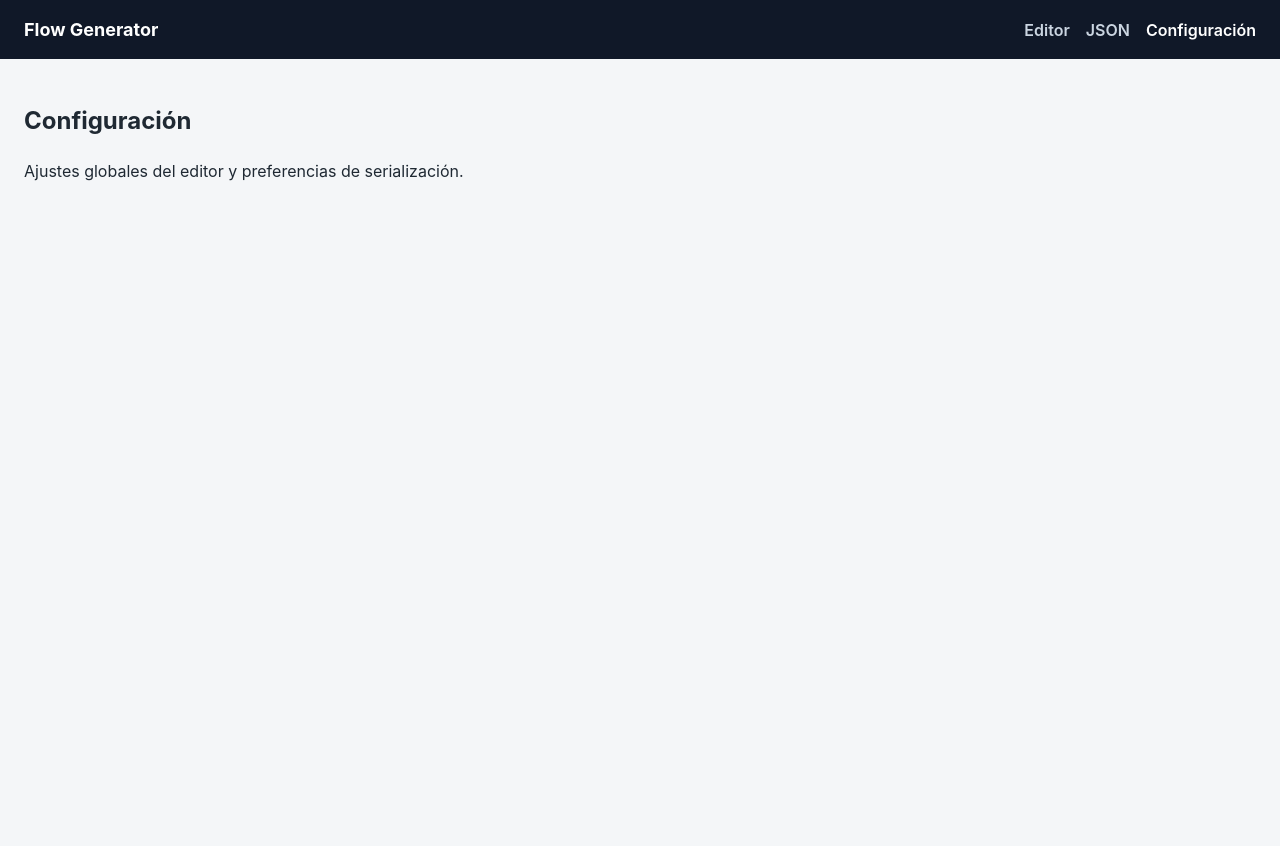
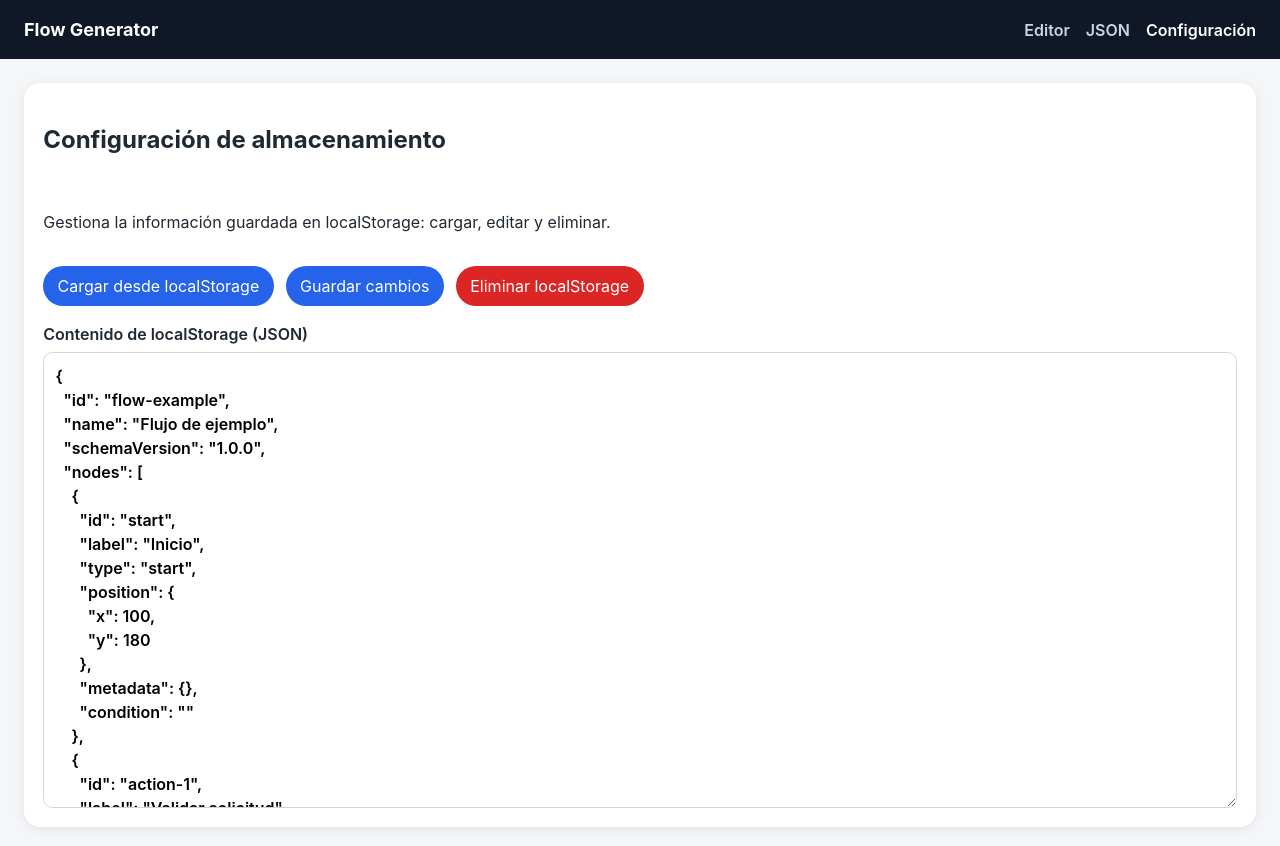
Before and after one commit to Erredebe/flow-gen, an Angular app: page /settings in a window 1280 px wide. Shown: the top 846 px of the page. Before the commit the page ends 800 px from the top, so only its background shows below. Built offline with nearby package versions, Linux system fonts and the light colour scheme.

Commit message:
Añade gestión de localStorage, nodo start y mejoras visuales

```diff
--- /dev/null
+++ b/src/app/application/flow/clear-flow-storage.use-case.ts
@@ -0,0 +1,14 @@
+import { Injectable, inject } from '@angular/core';
+
+import { FlowRepository } from '../../domain/ports/flow-repository.port';
+
+@Injectable({
+  providedIn: 'root'
+})
+export class ClearFlowStorageUseCase {
+  private readonly flowRepository = inject(FlowRepository);
+
+  public execute(): void {
+    this.flowRepository.clear();
+  }
+}
--- a/src/app/core/storage/local-storage-flow.repository.ts
+++ b/src/app/core/storage/local-storage-flow.repository.ts
@@ -25,4 +25,8 @@ export class LocalStorageFlowRepository extends FlowRepository {
   public save(flow: Flow): void {
     this.localStorageService.setItem(STORAGE_KEY, JSON.stringify(flow));
   }
+
+  public clear(): void {
+    this.localStorageService.removeItem(STORAGE_KEY);
+  }
 }
--- a/src/app/core/storage/local-storage.service.ts
+++ b/src/app/core/storage/local-storage.service.ts
@@ -11,4 +11,8 @@ export class LocalStorageService {
   public setItem(key: string, value: string): void {
     localStorage.setItem(key, value);
   }
+
+  public removeItem(key: string): void {
+    localStorage.removeItem(key);
+  }
 }
--- a/src/app/domain/ports/flow-repository.port.ts
+++ b/src/app/domain/ports/flow-repository.port.ts
@@ -4,4 +4,6 @@ export abstract class FlowRepository {
   public abstract load(): Flow | null;
 
   public abstract save(flow: Flow): void;
+
+  public abstract clear(): void;
 }
--- a/src/app/features/flow-editor/pages/settings-page.component.html
+++ b/src/app/features/flow-editor/pages/settings-page.component.html
@@ -1,4 +1,28 @@
 <section class="panel">
-  <h2>Configuración</h2>
-  <p>Ajustes globales del editor y preferencias de serialización.</p>
+  <h2>Configuración de almacenamiento</h2>
+  <p>Gestiona la información guardada en localStorage: cargar, editar y eliminar.</p>
+
+  <div class="actions">
+    <button type="button" (click)="loadFromStorage()">Cargar desde localStorage</button>
+    <button type="button" (click)="saveStorageDraft()">Guardar cambios</button>
+    <button type="button" class="danger" (click)="clearStorage()">Eliminar localStorage</button>
+  </div>
+
+  <label>
+    Contenido de localStorage (JSON)
+    <textarea
+      rows="18"
+      [ngModel]="storageDraft()"
+      (ngModelChange)="updateStorageDraft($event)"
+      spellcheck="false"
+    ></textarea>
+  </label>
+
+  @if (message(); as infoMessage) {
+    <p class="message success">{{ infoMessage }}</p>
+  }
+
+  @if (error(); as errorMessage) {
+    <p class="message error">{{ errorMessage }}</p>
+  }
 </section>
--- a/src/app/features/flow-editor/pages/settings-page.component.scss
+++ b/src/app/features/flow-editor/pages/settings-page.component.scss
@@ -1 +1,60 @@
-@use './flow-editor-page.component.scss';
+.panel {
+  display: grid;
+  gap: 1rem;
+  padding: 1.2rem;
+  border-radius: 1rem;
+  background: #ffffff;
+  box-shadow: 0 2px 12px rgb(15 23 42 / 8%);
+}
+
+.actions {
+  display: flex;
+  flex-wrap: wrap;
+  gap: 0.75rem;
+}
+
+label {
+  display: grid;
+  gap: 0.35rem;
+  font-weight: 600;
+}
+
+textarea,
+button {
+  font: inherit;
+}
+
+textarea {
+  width: 100%;
+  padding: 0.7rem;
+  border-radius: 0.6rem;
+  border: 1px solid #cbd5e1;
+}
+
+button {
+  border: 0;
+  border-radius: 999px;
+  padding: 0.5rem 0.9rem;
+  background: #2563eb;
+  color: #fff;
+  cursor: pointer;
+}
+
+button.danger {
+  background: #dc2626;
+}
+
+.message {
+  border-radius: 0.5rem;
+  padding: 0.5rem 0.65rem;
+}
+
+.message.success {
+  background: #dcfce7;
+  color: #166534;
+}
+
+.message.error {
+  background: #fee2e2;
+  color: #b91c1c;
+}
--- a/src/app/features/flow-editor/pages/settings-page.component.ts
+++ b/src/app/features/flow-editor/pages/settings-page.component.ts
@@ -1,10 +1,57 @@
-import { ChangeDetectionStrategy, Component } from '@angular/core';
+import { ChangeDetectionStrategy, Component, inject, signal } from '@angular/core';
+import { FormsModule } from '@angular/forms';
+
+import { FlowEditorStateService } from '../state/flow-editor-state.service';
 
 @Component({
   selector: 'app-settings-page',
   standalone: true,
+  imports: [FormsModule],
   templateUrl: './settings-page.component.html',
   styleUrl: './settings-page.component.scss',
   changeDetection: ChangeDetectionStrategy.OnPush
 })
-export class SettingsPageComponent {}
+export class SettingsPageComponent {
+  private readonly state = inject(FlowEditorStateService);
+
+  protected readonly storageDraft = signal(this.state.getDraftJson());
+  protected readonly message = signal<string | null>(null);
+  protected readonly error = signal<string | null>(null);
+
+  protected updateStorageDraft(value: string): void {
+    this.storageDraft.set(value);
+  }
+
+  protected loadFromStorage(): void {
+    const loaded = this.state.loadFromStorage();
+    if (!loaded) {
+      this.error.set('No hay información en localStorage para cargar.');
+      this.message.set(null);
+      return;
+    }
+
+    this.storageDraft.set(this.state.getDraftJson());
+    this.message.set('Información cargada desde localStorage.');
+    this.error.set(null);
+  }
+
+  protected saveStorageDraft(): void {
+    const result = this.state.importFromJson(this.storageDraft());
+    if (!result.success) {
+      this.error.set(result.error);
+      this.message.set(null);
+      return;
+    }
+
+    this.storageDraft.set(this.state.getDraftJson());
+    this.message.set('Cambios guardados en el editor y localStorage.');
+    this.error.set(null);
+  }
+
+  protected clearStorage(): void {
+    this.state.clearStorageAndRestoreDefault();
+    this.storageDraft.set(this.state.getDraftJson());
+    this.message.set('localStorage limpiado. Se restauró un flujo inicial.');
+    this.error.set(null);
+  }
+}
--- a/src/app/features/flow-editor/state/flow-editor-state.service.ts
+++ b/src/app/features/flow-editor/state/flow-editor-state.service.ts
@@ -1,9 +1,11 @@
 import { Injectable, computed, effect, inject, signal } from '@angular/core';
 
+import { ClearFlowStorageUseCase } from '../../../application/flow/clear-flow-storage.use-case';
 import { ConnectNodesUseCase } from '../../../application/flow/connect-nodes.use-case';
 import { CreateNodeUseCase } from '../../../application/flow/create-node.use-case';
 import { DeleteNodeUseCase } from '../../../application/flow/delete-node.use-case';
 import { ExportFlowJsonUseCase } from '../../../application/flow/export-flow-json.use-case';
+import { LoadFlowUseCase } from '../../../application/flow/load-flow.use-case';
 import { SaveFlowUseCase } from '../../../application/flow/save-flow.use-case';
 import { ValidateFlowUseCase } from '../../../application/flow/validate-flow.use-case';
 import {
@@ -22,6 +24,8 @@ export class FlowEditorStateService {
   private readonly importFlowFromJsonUseCase = inject(ImportFlowFromJsonUseCase);
   private readonly exportFlowJsonUseCase = inject(ExportFlowJsonUseCase);
   private readonly saveFlowUseCase = inject(SaveFlowUseCase);
+  private readonly loadFlowUseCase = inject(LoadFlowUseCase);
+  private readonly clearFlowStorageUseCase = inject(ClearFlowStorageUseCase);
   private readonly validateFlowUseCase = inject(ValidateFlowUseCase);
   private readonly createNodeUseCase = inject(CreateNodeUseCase);
   private readonly connectNodesUseCase = inject(ConnectNodesUseCase);
@@ -61,6 +65,32 @@ export class FlowEditorStateService {
     const result = this.createNodeUseCase.execute(this.draft(), type);
     this.draft.set(result.flow);
     return result.nodeId;
+  }
+
+  public ensureStartNode(): string {
+    const existingStart = this.draft().nodes.find((node) => node.type === 'start');
+    if (existingStart) {
+      return existingStart.id;
+    }
+
+    return this.createNode('start');
+  }
+
+  public markNodeAsStart(nodeId: string): void {
+    this.draft.update((flow) => ({
+      ...flow,
+      nodes: flow.nodes.map((node) => {
+        if (node.id === nodeId) {
+          return { ...node, type: 'start' };
+        }
+
+        if (node.type === 'start') {
+          return { ...node, type: 'action' };
+        }
+
+        return node;
+      })
+    }));
   }
 
   public moveNode(nodeId: string, position: NodePosition): void {
@@ -111,6 +141,21 @@ export class FlowEditorStateService {
     return result;
   }
 
+  public loadFromStorage(): boolean {
+    const storedFlow = this.loadFlowUseCase.execute();
+    if (!storedFlow) {
+      return false;
+    }
+
+    this.draft.set(this.normalizeFlow(storedFlow));
+    return true;
+  }
+
+  public clearStorageAndRestoreDefault(): void {
+    this.clearFlowStorageUseCase.execute();
+    this.draft.set(this.normalizeFlow(this.initializeFlowUseCase.execute()));
+  }
+
   private normalizeFlow(flow: Flow): Flow {
     return {
       ...flow,
--- a/src/app/features/flow-editor/ui/flow-editor.component.html
+++ b/src/app/features/flow-editor/ui/flow-editor.component.html
@@ -6,6 +6,7 @@
     </label>
 
     <div class="actions">
+      <button type="button" (click)="ensureStartNode()">+ Start</button>
       <button type="button" (click)="addNode('action')">+ Acción</button>
       <button type="button" (click)="addNode('decision')">+ Decisión</button>
       <button type="button" (click)="addNode('end')">+ Final</button>
@@ -46,6 +47,10 @@
             [style.top.px]="node.position.y"
             [class.selected]="selectedNodeId() === node.id"
             [class.link-target]="linkingSourceNodeId() && linkingSourceNodeId() !== node.id"
+            [class.node-start]="node.type === 'start'"
+            [class.node-action]="node.type === 'action'"
+            [class.node-decision]="node.type === 'decision'"
+            [class.node-end]="node.type === 'end'"
           >
             <small>{{ node.type }}</small>
             <strong>{{ node.label }}</strong>
@@ -82,6 +87,7 @@
         }
 
         <div class="panel-actions">
+          <button type="button" (click)="setSelectedAsStart()">Poner como Start</button>
           <button type="button" (click)="startLinkFromSelected()">Conectar desde este nodo</button>
           <button type="button" (click)="deleteSelected()">Eliminar nodo</button>
         </div>
--- a/src/app/features/flow-editor/ui/flow-editor.component.scss
+++ b/src/app/features/flow-editor/ui/flow-editor.component.scss
@@ -54,7 +54,7 @@
 }
 
 .edges line {
-  stroke: #64748b;
+  stroke: #94a3b8;
   stroke-width: 2;
   pointer-events: auto;
 }
@@ -66,9 +66,9 @@
 
 .node {
   position: absolute;
-  width: 160px;
-  min-height: 60px;
-  padding: 0.5rem;
+  width: 170px;
+  min-height: 64px;
+  padding: 0.6rem;
   border-radius: 0.75rem;
   border: 1px solid #cbd5e1;
   background: #ffffff;
@@ -79,6 +79,7 @@
 .node small {
   color: #64748b;
   text-transform: uppercase;
+  font-weight: 700;
 }
 
 .node.selected {
@@ -89,6 +90,22 @@
 .node.link-target {
   border-style: dashed;
   border-color: #8b5cf6;
+}
+
+.node-start {
+  border-left: 5px solid #16a34a;
+}
+
+.node-action {
+  border-left: 5px solid #2563eb;
+}
+
+.node-decision {
+  border-left: 5px solid #d97706;
+}
+
+.node-end {
+  border-left: 5px solid #dc2626;
 }
 
 .properties-panel {
--- a/src/app/features/flow-editor/ui/flow-editor.component.ts
+++ b/src/app/features/flow-editor/ui/flow-editor.component.ts
@@ -107,6 +107,21 @@ export class FlowEditorComponent {
     this.metadataDraft.set(JSON.stringify(createdNode?.metadata ?? {}, null, 2));
   }
 
+  protected ensureStartNode(): void {
+    const nodeId = this.state.ensureStartNode();
+    this.selectedNodeId.set(nodeId);
+    this.selectedEdgeId.set(null);
+  }
+
+  protected setSelectedAsStart(): void {
+    const nodeId = this.selectedNodeId();
+    if (!nodeId) {
+      return;
+    }
+
+    this.state.markNodeAsStart(nodeId);
+  }
+
   protected startLinkFromSelected(): void {
     const nodeId = this.selectedNodeId();
     if (!nodeId) {
@@ -209,6 +224,7 @@ export class FlowEditorComponent {
     }
   }
 
+
   protected minimapPoint(value: number): number {
     return value * 0.08;
   }
```
